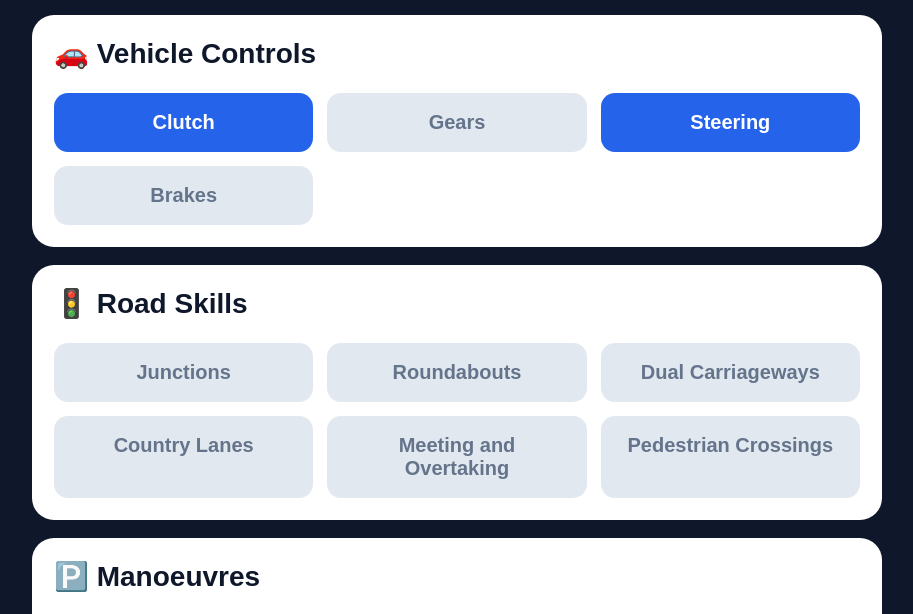
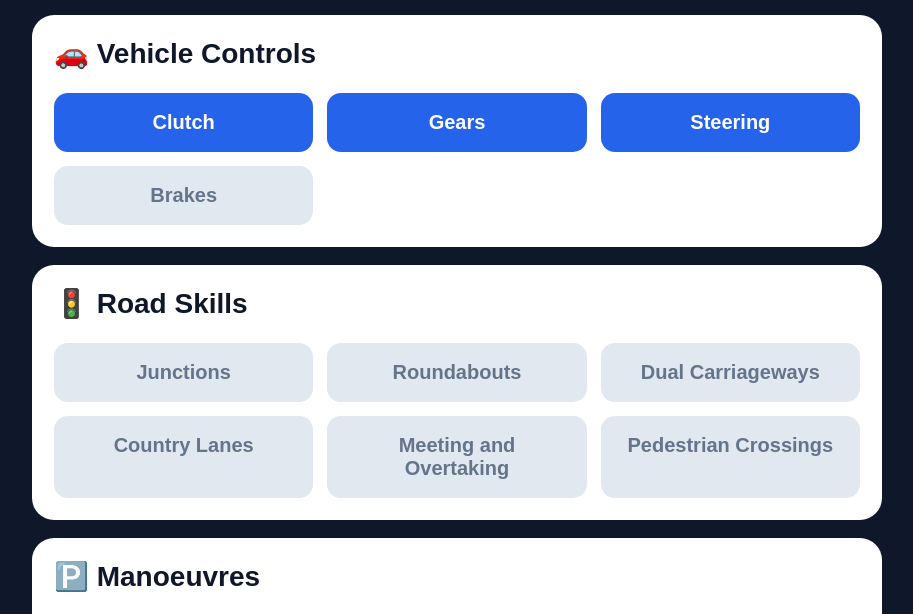
Before and after one commit to dfarnworth1-sketch/Driving---instructor---toolkit, a plain HTML site: page index.html in a window 1280 px wide. Shown: the part 145-759 px from the top of the page, without its empty margins (183-1096 px from the left). Drawn offline with Linux system fonts and the light colour scheme.

Commit message:
Update index.html

```diff
--- a/index.html
+++ b/index.html
@@ -100,7 +100,7 @@
       <h2>🚗 Vehicle Controls</h2>
       <div class="grid">
         <a class="button" href="clutch.html">Clutch</a>
-        <div class="not-ready">Gears</div>
+        <a class="button" href="gears.html">Gears</a>
        <a class="button" href="steering.html">Steering</a>
         <div class="not-ready">Brakes</div>
       </div>
```
